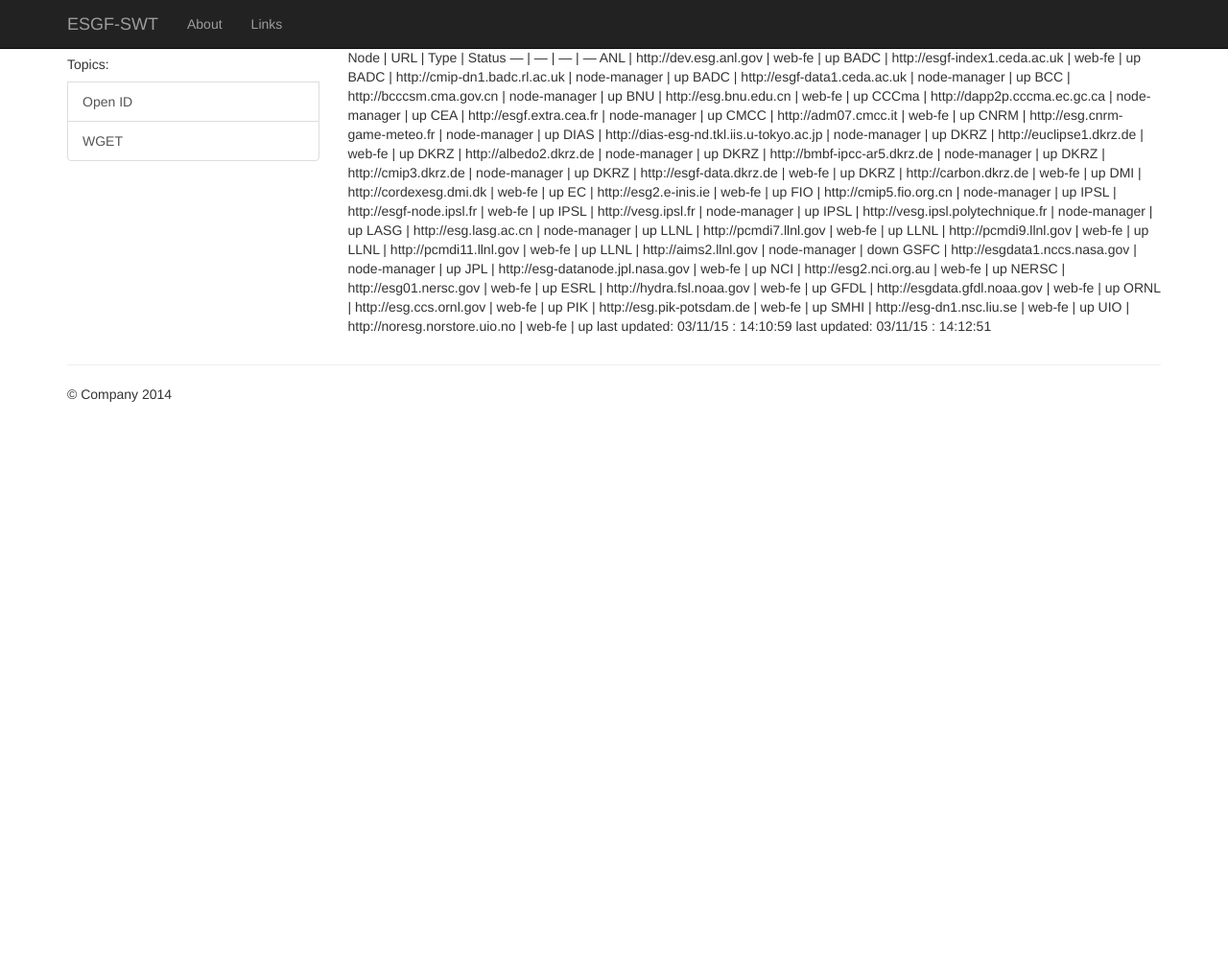
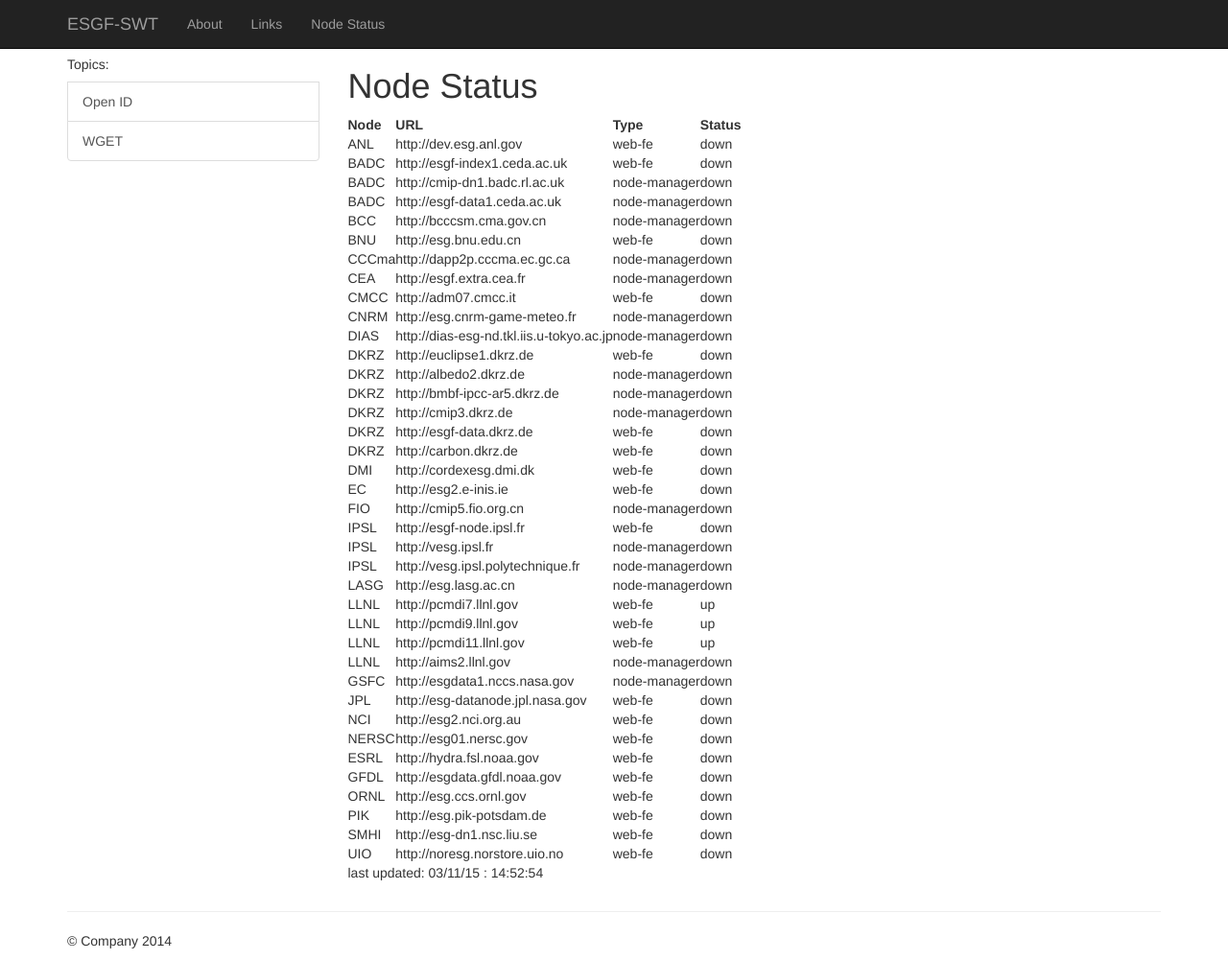
Before and after one commit to ESGF/esgf-swt, a Jekyll site: the page built from nodestatus.md, in a window 1280 px wide and 1001 px high. Shown: the whole window at 96% size. Built offline with Jekyll 4.4.1, drawn with Linux system fonts in a browser that asks for light colours.

Commit message:
MBH: attempting to correct file output

```diff
--- a/nodestatus.md
+++ b/nodestatus.md
@@ -1,46 +1,50 @@
 ---
-layout: default
+layout: page
+title: Node Status
+permalink: /nodestatus/
 ---
 
-Node  | URL                                       | Type          | Status
----   | ---                                       | ---           | ---
-ANL   | http://dev.esg.anl.gov                    | web-fe        | up
-BADC  | http://esgf-index1.ceda.ac.uk             | web-fe        | up
-BADC  | http://cmip-dn1.badc.rl.ac.uk             | node-manager  | up
-BADC  | http://esgf-data1.ceda.ac.uk              | node-manager  | up
-BCC   | http://bcccsm.cma.gov.cn                  | node-manager  | up
-BNU   | http://esg.bnu.edu.cn                     | web-fe        | up
-CCCma | http://dapp2p.cccma.ec.gc.ca              | node-manager  | up
-CEA   | http://esgf.extra.cea.fr                  | node-manager  | up
-CMCC  | http://adm07.cmcc.it                      | web-fe        | up
-CNRM  | http://esg.cnrm-game-meteo.fr             | node-manager  | up
-DIAS  | http://dias-esg-nd.tkl.iis.u-tokyo.ac.jp  | node-manager  | up
-DKRZ  | http://euclipse1.dkrz.de                  | web-fe        | up
-DKRZ  | http://albedo2.dkrz.de                    | node-manager  | up
-DKRZ  | http://bmbf-ipcc-ar5.dkrz.de              | node-manager  | up
-DKRZ  | http://cmip3.dkrz.de                      | node-manager  | up
-DKRZ  | http://esgf-data.dkrz.de                  | web-fe        | up
-DKRZ  | http://carbon.dkrz.de                     | web-fe        | up
-DMI   | http://cordexesg.dmi.dk                   | web-fe        | up
-EC    | http://esg2.e-inis.ie                     | web-fe        | up
-FIO   | http://cmip5.fio.org.cn                   | node-manager  | up
-IPSL  | http://esgf-node.ipsl.fr                  | web-fe        | up
-IPSL  | http://vesg.ipsl.fr                       | node-manager  | up
-IPSL  | http://vesg.ipsl.polytechnique.fr         | node-manager  | up
-LASG  | http://esg.lasg.ac.cn                     | node-manager  | up
-LLNL  | http://pcmdi7.llnl.gov                    | web-fe        | up
-LLNL  | http://pcmdi9.llnl.gov                    | web-fe        | up
-LLNL  | http://pcmdi11.llnl.gov                   | web-fe        | up
-LLNL  | http://aims2.llnl.gov                     | node-manager  | down
-GSFC  | http://esgdata1.nccs.nasa.gov             | node-manager  | up
-JPL   | http://esg-datanode.jpl.nasa.gov          | web-fe        | up
-NCI   | http://esg2.nci.org.au                    | web-fe        | up
-NERSC | http://esg01.nersc.gov                    | web-fe        | up
-ESRL  | http://hydra.fsl.noaa.gov                 | web-fe        | up
-GFDL  | http://esgdata.gfdl.noaa.gov              | web-fe        | up
-ORNL  | http://esg.ccs.ornl.gov                   | web-fe        | up
-PIK   | http://esg.pik-potsdam.de                 | web-fe        | up
-SMHI  | http://esg-dn1.nsc.liu.se                 | web-fe        | up
-UIO   | http://noresg.norstore.uio.no             | web-fe        | up
-last updated: 03/11/15 : 14:10:59
-last updated: 03/11/15 : 14:12:51
+|-------+-------------------------------------------+---------------+--------|
+| Node  | URL                                       | Type          | Status |
+|-------+-------------------------------------------+---------------+--------|
+| ANL   | http://dev.esg.anl.gov                    | web-fe        | down   |
+| BADC  | http://esgf-index1.ceda.ac.uk             | web-fe        | down   |
+| BADC  | http://cmip-dn1.badc.rl.ac.uk             | node-manager  | down   |
+| BADC  | http://esgf-data1.ceda.ac.uk              | node-manager  | down   |
+| BCC   | http://bcccsm.cma.gov.cn                  | node-manager  | down   |
+| BNU   | http://esg.bnu.edu.cn                     | web-fe        | down   |
+| CCCma | http://dapp2p.cccma.ec.gc.ca              | node-manager  | down   |
+| CEA   | http://esgf.extra.cea.fr                  | node-manager  | down   |
+| CMCC  | http://adm07.cmcc.it                      | web-fe        | down   |
+| CNRM  | http://esg.cnrm-game-meteo.fr             | node-manager  | down   |
+| DIAS  | http://dias-esg-nd.tkl.iis.u-tokyo.ac.jp  | node-manager  | down   |
+| DKRZ  | http://euclipse1.dkrz.de                  | web-fe        | down   |
+| DKRZ  | http://albedo2.dkrz.de                    | node-manager  | down   |
+| DKRZ  | http://bmbf-ipcc-ar5.dkrz.de              | node-manager  | down   |
+| DKRZ  | http://cmip3.dkrz.de                      | node-manager  | down   |
+| DKRZ  | http://esgf-data.dkrz.de                  | web-fe        | down   |
+| DKRZ  | http://carbon.dkrz.de                     | web-fe        | down   |
+| DMI   | http://cordexesg.dmi.dk                   | web-fe        | down   |
+| EC    | http://esg2.e-inis.ie                     | web-fe        | down   |
+| FIO   | http://cmip5.fio.org.cn                   | node-manager  | down   |
+| IPSL  | http://esgf-node.ipsl.fr                  | web-fe        | down   |
+| IPSL  | http://vesg.ipsl.fr                       | node-manager  | down   |
+| IPSL  | http://vesg.ipsl.polytechnique.fr         | node-manager  | down   |
+| LASG  | http://esg.lasg.ac.cn                     | node-manager  | down   |
+| LLNL  | http://pcmdi7.llnl.gov                    | web-fe        | up     |
+| LLNL  | http://pcmdi9.llnl.gov                    | web-fe        | up     |
+| LLNL  | http://pcmdi11.llnl.gov                   | web-fe        | up     |
+| LLNL  | http://aims2.llnl.gov                     | node-manager  | down   |
+| GSFC  | http://esgdata1.nccs.nasa.gov             | node-manager  | down   |
+| JPL   | http://esg-datanode.jpl.nasa.gov          | web-fe        | down   |
+| NCI   | http://esg2.nci.org.au                    | web-fe        | down   |
+| NERSC | http://esg01.nersc.gov                    | web-fe        | down   |
+| ESRL  | http://hydra.fsl.noaa.gov                 | web-fe        | down   |
+| GFDL  | http://esgdata.gfdl.noaa.gov              | web-fe        | down   |
+| ORNL  | http://esg.ccs.ornl.gov                   | web-fe        | down   |
+| PIK   | http://esg.pik-potsdam.de                 | web-fe        | down   |
+| SMHI  | http://esg-dn1.nsc.liu.se                 | web-fe        | down   |
+| UIO   | http://noresg.norstore.uio.no             | web-fe        | down   |
+|-------+-------------------------------------------+---------------+--------|
+
+last updated: 03/11/15 : 14:52:54
```
Also changed, not shown: scripts/node_checker.py (+24 -22 lines).
